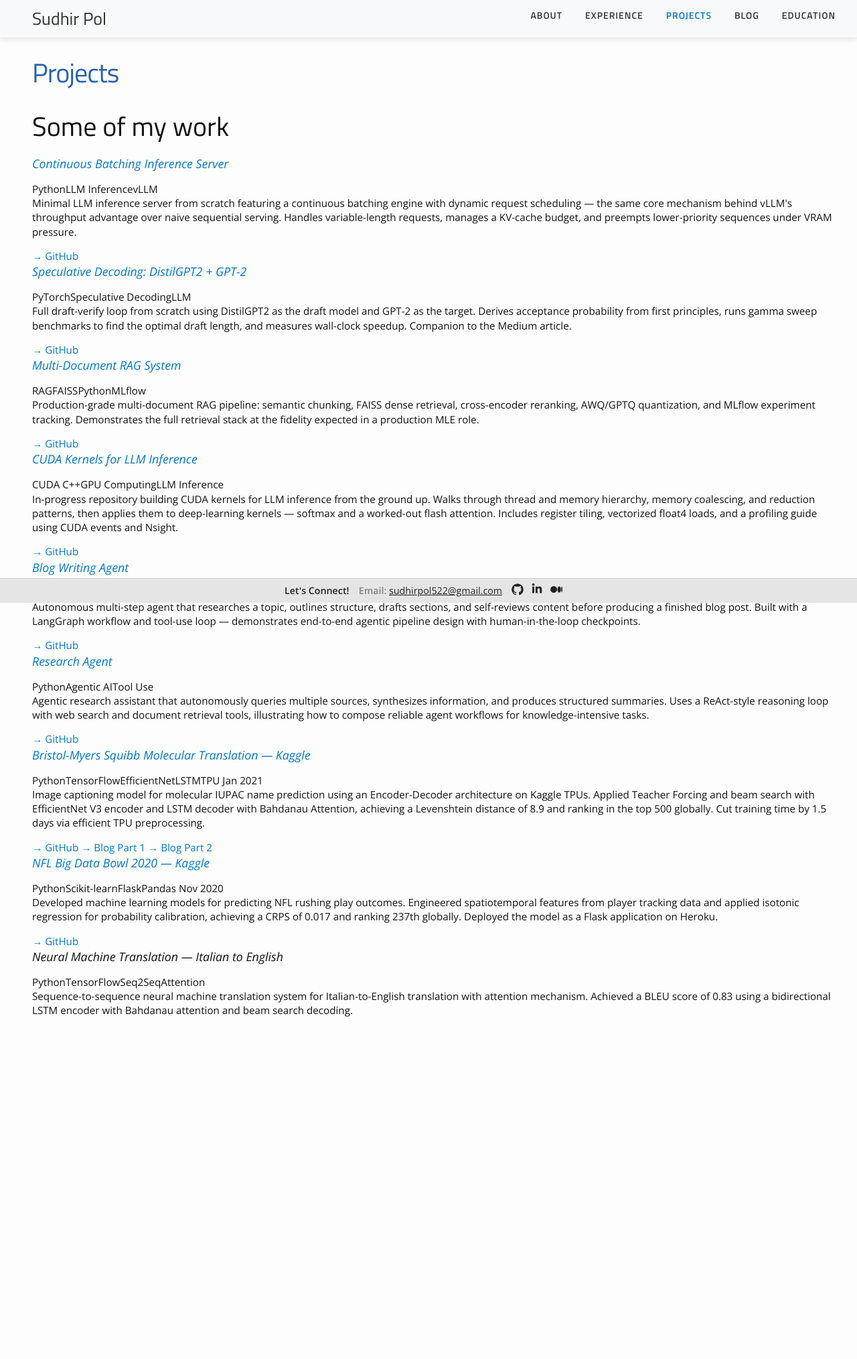
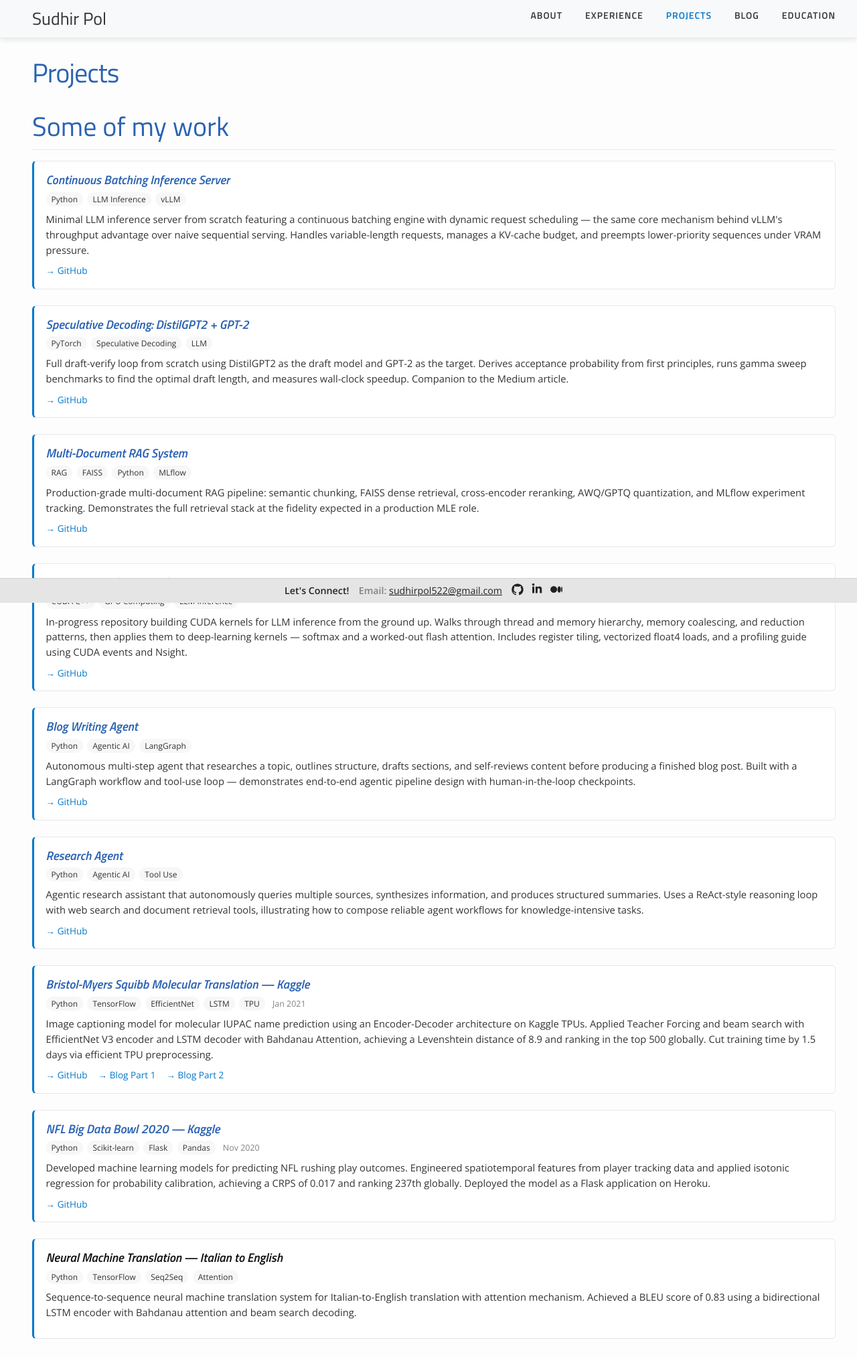
Before and after one commit to sudhirpol522/sudhirpol522.github.io, a Jekyll site: the page built from projects.md, in a window 1280 px wide. Shown: the whole page at 67% size. Built offline with Jekyll 4.4.1, drawn with Linux system fonts in a browser that asks for light colours; before the commit the page ends 1550 px from its top, so only the background shows below that.

Commit message:
Style project cards: tag pills, meta row, and section labels
The .card, .tag, .meta, .card-links, and .section-label classes used on
the Projects page had no styles, so tags ran together as plain text
(e.g. "PythonLLM InferencevLLM"). Added a _cards.scss partial that
turns tags into pills with spacing, gives cards a left-accent border
and hover shadow, and styles the section heading to match the rest of
the site's typography.

Made-with: Cursor

```diff
--- /dev/null
+++ b/_sass/_cards.scss
@@ -0,0 +1,95 @@
+/**
+ * Project / listing cards (used on projects.md)
+ */
+
+.section-label {
+    font-family: 'Titillium Web', sans-serif;
+    font-size: 1.4rem;
+    font-weight: 600;
+    color: $blue-color-dark;
+    margin: 1.5rem 0 1rem;
+    padding-bottom: .4rem;
+    border-bottom: 1px solid $grey-color-light;
+}
+
+.card {
+    margin: 0 0 1.5rem;
+    padding: 1rem 1.1rem 1.1rem;
+    border: 1px solid $grey-color-light;
+    border-left: 3px solid $brand-color;
+    border-radius: 6px;
+    background-color: #fff;
+    transition: box-shadow .15s ease, transform .15s ease;
+
+    &:hover {
+        box-shadow: 0 2px 10px rgba(0, 0, 0, 0.06);
+    }
+
+    h3 {
+        margin: 0 0 .35rem;
+        font-family: 'Titillium Web', sans-serif;
+        font-size: 1.15rem;
+        font-weight: 600;
+        line-height: 1.3;
+
+        a {
+            color: $blue-color-dark;
+            text-decoration: none;
+
+            &:hover {
+                text-decoration: underline;
+            }
+        }
+    }
+
+    p {
+        margin: .5rem 0 .6rem;
+        color: #333;
+        font-size: .92rem;
+        line-height: 1.55;
+    }
+
+    .meta {
+        display: flex;
+        flex-wrap: wrap;
+        align-items: center;
+        gap: .4rem;
+        font-size: .78rem;
+        color: $grey-color;
+        margin-bottom: .2rem;
+
+        > span:not(.tag) {
+            margin-left: .3rem;
+        }
+    }
+
+    .tag {
+        display: inline-block;
+        padding: 1px 8px;
+        background-color: lighten($grey-color-light, 6%);
+        color: #333;
+        border-radius: 10px;
+        font-size: .75rem;
+        font-family: 'Open Sans', sans-serif;
+        line-height: 1.6;
+        white-space: nowrap;
+    }
+
+    .card-links {
+        display: flex;
+        flex-wrap: wrap;
+        gap: 1rem;
+        margin-top: .4rem;
+
+        a {
+            color: $brand-color;
+            font-size: .85rem;
+            font-weight: 500;
+            text-decoration: none;
+
+            &:hover {
+                text-decoration: underline;
+            }
+        }
+    }
+}
--- a/css/main.scss
+++ b/css/main.scss
@@ -50,5 +50,6 @@ $on-large:         1600px;
     "base",
     "layout",
     "syntax-highlighting",
-	"image"
+	"image",
+	"cards"
 ;
```
